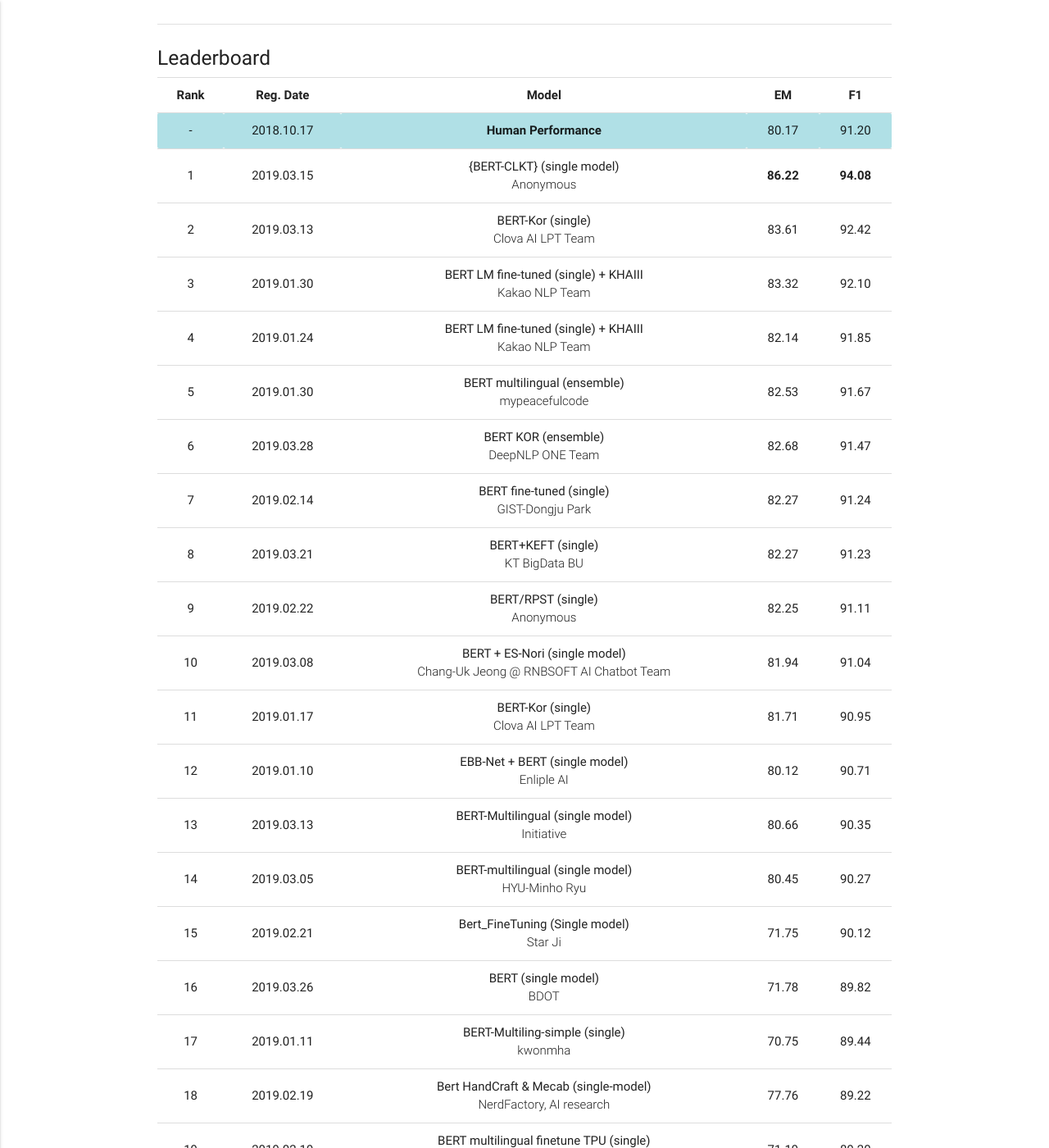
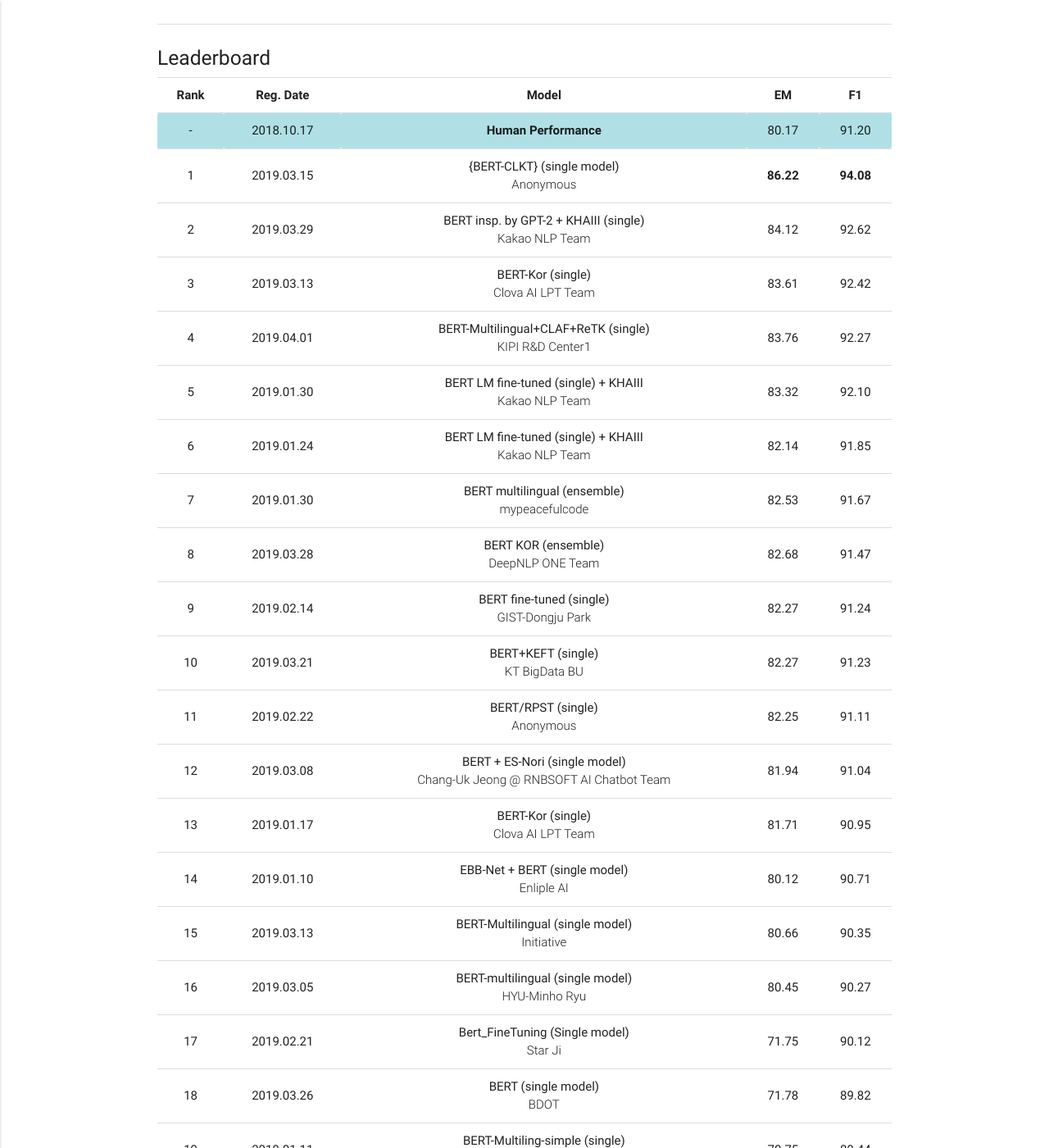
Before and after one commit to korquad/korquad.github.io, a Jekyll site: the page built from category/index_english.html, in a window 1280 px wide and 1400 px high, scrolled down 1772 px. Shown: the whole window at 82% size. Built offline with Jekyll 4.4.1, drawn with Linux system fonts in a browser that asks for light colours.

Commit message:
19/04/02 leaderboard updated

```diff
--- a/category/index_english.html
+++ b/category/index_english.html
@@ -228,6 +228,15 @@ style="width:300px">Submission Tutorial</a>
                     </tr>
                     <tr>
                       <td>2</td>
+                      <td>2019.03.29</td>
+                      <td>BERT insp. by GPT-2 + KHAIII (single)
+                        <p class="light">Kakao NLP Team</p>
+                      </td>
+                      <td>84.12</td>
+                      <td>92.62</td>
+                    </tr>
+                    <tr>
+                      <td>3</td>
                       <td>2019.03.13</td>
                       <td>BERT-Kor (single)
                         <p class="light">Clova AI LPT Team</p>
@@ -236,7 +245,16 @@ style="width:300px">Submission Tutorial</a>
                       <td>92.42</td>
                     </tr>
                     <tr>
-                      <td>3</td>
+                      <td>4</td>
+                      <td>2019.04.01</td>
+                      <td>BERT-Multilingual+CLAF+ReTK (single)
+                        <p class="light">KIPI R&D Center1</p>
+                      </td>
+                      <td>83.76</td>
+                      <td>92.27</td>
+                    </tr>
+                    <tr>
+                      <td>5</td>
                       <td>2019.01.30</td>
                       <td>BERT LM fine-tuned (single) + KHAIII
                         <p class="light">Kakao NLP Team</p>
@@ -299,7 +317,7 @@ style="width:300px">Submission Tutorial</a>
                       <td>91.11</td>
                     </tr>
                     <tr>
-                      <td>10</td>
+                      <td>12</td>
                       <td>2019.03.08</td>
                       <td>BERT + ES-Nori (single model)
                         <p class="light">Chang-Uk Jeong @ RNBSOFT AI Chatbot Team</p>
```
Also changed, not shown: other parts of category/index_english.html (+18 -18 lines), _layouts/home.html (+38 -20 lines).
